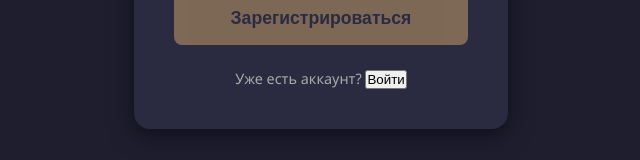
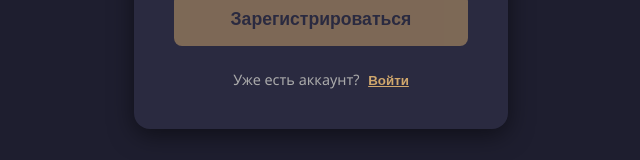
Before and after one commit to qternel/CookieJar, a React (Vite) app in the folder frontend/: page / in a window 1280 px wide. Shown: the part 549-709 px from the top of the page, without its empty margins (319-959 px from the left). Built offline with nearby package versions, Linux system fonts and the light colour scheme; no server answers.

Commit message:
Adjusted the date and added styles to a couple of buttons. Also fixed some issues appeared due to deletion of trash files.

```diff
--- a/frontend/src/components/AuthForm/AuthForm.module.css
+++ b/frontend/src/components/AuthForm/AuthForm.module.css
@@ -145,3 +145,20 @@
 @keyframes spin {
   to { transform: rotate(360deg); }
 }
+
+
+.switchLink button {
+  background: none;
+  border: none;
+  color: #d0a76c;
+  text-decoration: underline;
+  cursor: pointer;
+  font-weight: 600;
+  padding: 0;
+  margin-left: 0.3rem;
+}
+
+.switchLink button:hover {
+  color: #f3e5ab;
+  text-decoration: none;
+}
--- a/frontend/src/constants/routes.js
+++ b/frontend/src/constants/routes.js
@@ -1,6 +1,5 @@
 export const ROUTES = {
   signin: "/signin",
   signup: "/signup",
-  dashboard: "/dashboard",
   profile: "/",
 };
--- a/frontend/src/pages/Profile/Profile.css
+++ b/frontend/src/pages/Profile/Profile.css
@@ -29,6 +29,25 @@
   margin-left: -50vw;
   margin-right: -50vw;
 }
+
+.profileBanner button {
+  padding: 0.5rem 1.5rem;
+  background: transparent;
+  color: #d0a76c;
+  border: 2px solid #d0a76c;
+  border-radius: 8px;
+  font-weight: 600;
+  cursor: pointer;
+  transition: all 0.3s ease;
+  margin-top: 1rem;
+}
+
+.profileBanner button:hover {
+  background: rgba(208, 167, 108, 0.1);
+  transform: translateY(-2px);
+}
+
+
 
 .bannerContent {
   max-width: 1400px;
@@ -195,7 +214,7 @@
   font-size: 1rem;
   font-weight: 600;
   cursor: pointer;
-  transition: all 0.3s ease;
+  transition: all 0.3s ease, transform 0.2s ease, box-shadow 0.2s ease;
   white-space: nowrap;
   height: 50px;
 }
--- a/frontend/src/pages/Profile/Profile.jsx
+++ b/frontend/src/pages/Profile/Profile.jsx
@@ -2,6 +2,21 @@ import { useState } from "react";
 import "./Profile.css";
 import { useAuth } from "../../hooks/useAuth";
 import { useAchievements } from "../../hooks/useAchievements";
+
+
+const formatDate = (dateString) => {
+  const date = new Date(dateString);
+  return date.toLocaleDateString('ru-RU',
+    {
+    day: '2-digit',
+    month: '2-digit',
+    year: 'numeric',
+    // hour: '2-digit',
+    // minute: '2-digit'
+  });
+};
+
+
 
 export default function Profile() {
   const { user, logout } = useAuth();
@@ -33,7 +48,7 @@ export default function Profile() {
 
           <div className="profileMeta">
             <p>
-              Зарегистрирован: {new Date(user.create_at).toLocaleDateString()}
+              Зарегистрирован: {formatDate(user.create_at)}
             </p>
           </div>
 
@@ -96,7 +111,7 @@ export default function Profile() {
                     <div className="achievementEmoji">🏆</div>
                     <div className="achievementText">
                       <h3>{achievement.description}</h3>
-                      <p>Получено: {achievement.date}</p>
+                      <p>Получено: {achievement.date ? formatDate(achievement.date) : 'Дата не указана'}</p>
                     </div>
                   </div>
                 ))
--- a/frontend/src/pages/Router.jsx
+++ b/frontend/src/pages/Router.jsx
@@ -1,6 +1,6 @@
 import { Routes, Route } from "react-router-dom";
 import { ROUTES } from "../constants/routes";
-import { Login, Dashboard, Profile } from ".";
+import { Login, Profile } from ".";
 import { useAuth } from "../hooks/useAuth";
 import { useEffect } from "react";
 
@@ -15,7 +15,6 @@ const Router = () => {
 
   return (
     <Routes>
-      <Route path={ROUTES.dashboard} element={<Dashboard />} />
       <Route path={ROUTES.profile} element={<Profile />} />
     </Routes>
   );
--- a/frontend/src/pages/index.js
+++ b/frontend/src/pages/index.js
@@ -1,5 +1,4 @@
 import Login from "./Login/Login.jsx";
-import Dashboard from "./Dashboard/Dashboard.jsx";
 import Profile from "./Profile/Profile.jsx";
 
-export { Login, Dashboard, Profile };
+export { Login, Profile };
```
